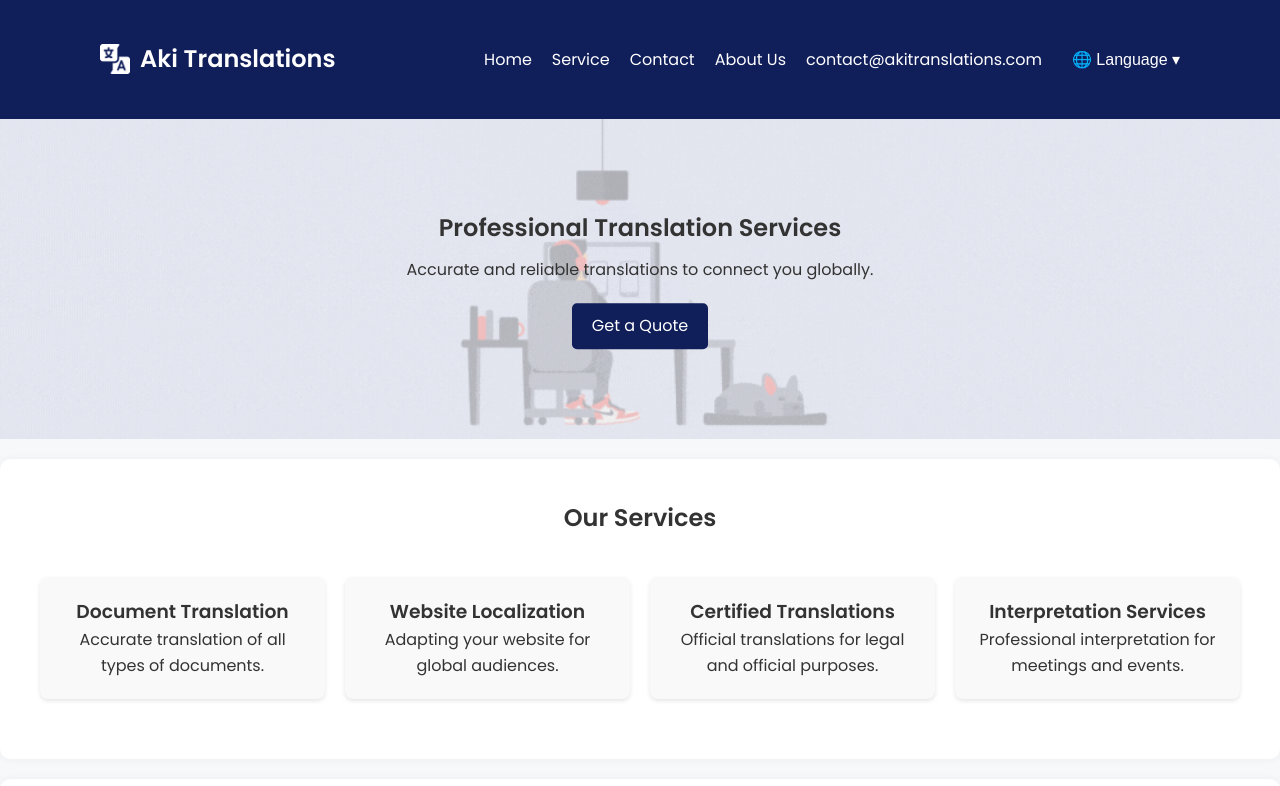
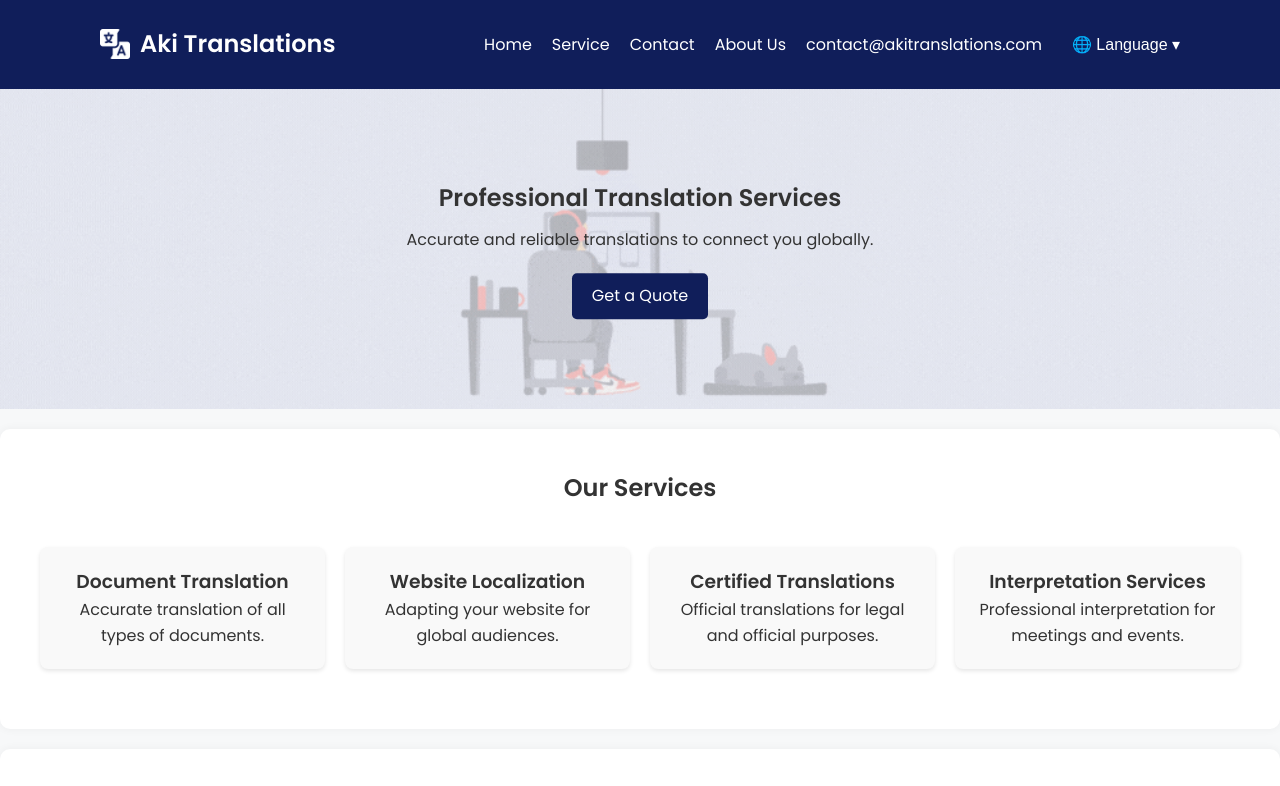
Before and after one commit to karensellgren/aki, a plain HTML site: page index.html in a window 1280 px wide. Shown: the top 786 px of the page. Drawn offline with Linux system fonts and the light colour scheme.

Commit message:
Add files via upload

```diff
--- a/style.css
+++ b/style.css
@@ -26,7 +26,7 @@ body {
 header {
     background: var(--background-color);
     color: var(--color);
-    padding: 10px 0;
+    padding: 5px 0;
 }
 
 .menu-toggle {
@@ -242,7 +242,7 @@ footer {
     color: var(--color);
     cursor: pointer;
     font-size: 16px;
-    padding: 20px 0px;
+    padding: 10px 0px;
     margin-left: 10px;
 }
 
```
